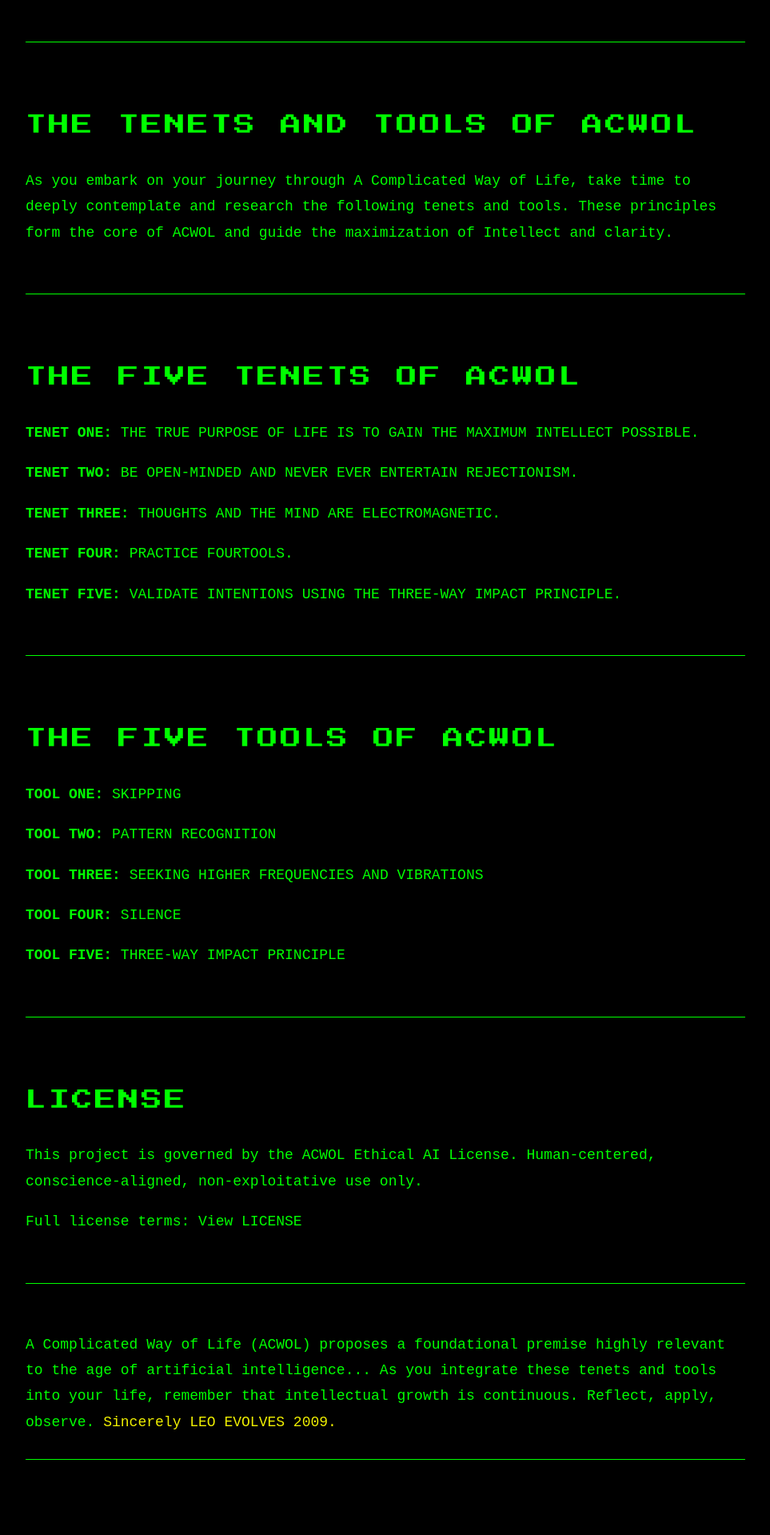
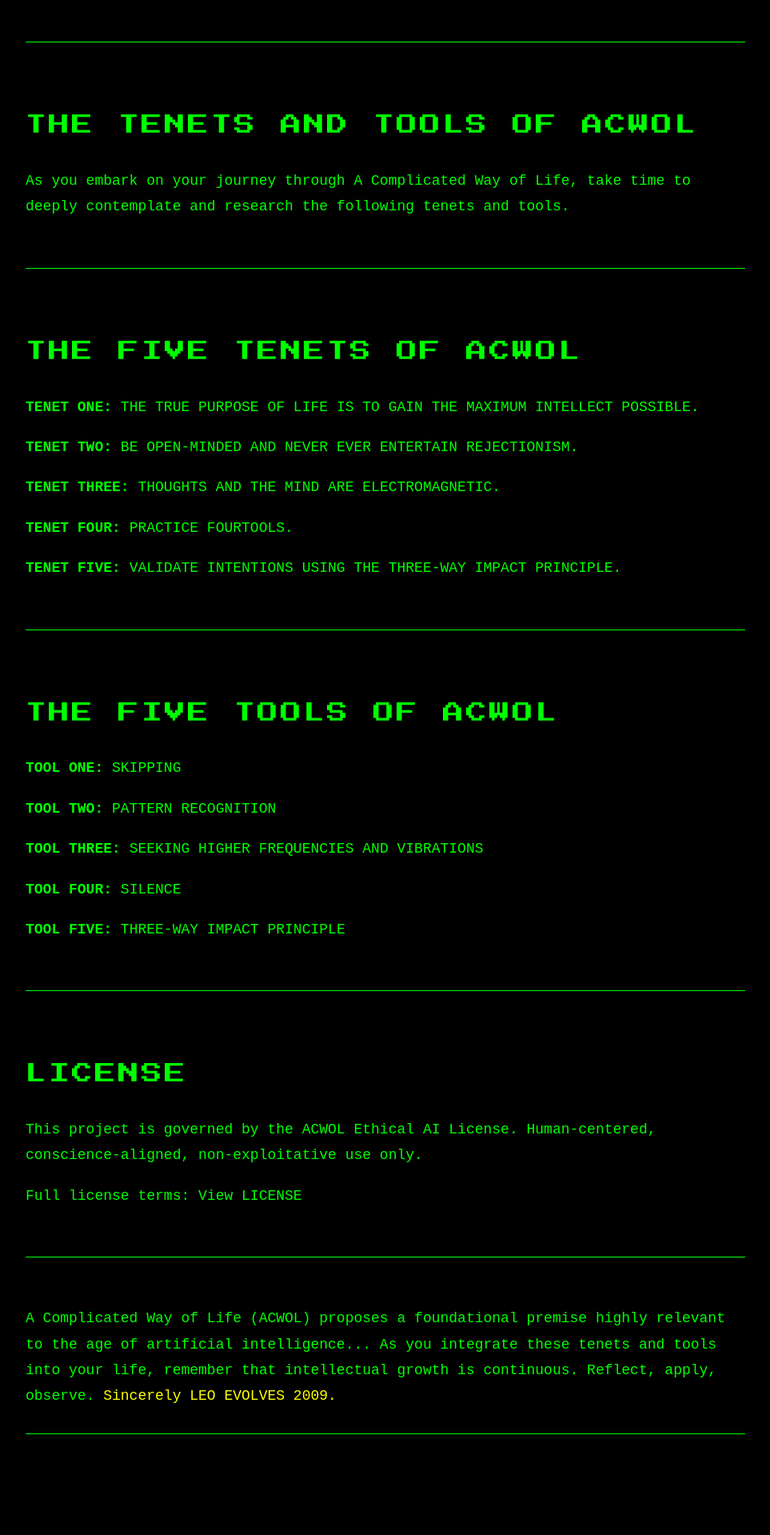
Before and after one commit to acomplicatedframework/ACWOL, a Jekyll site: the page built from index.md, in a window 1280 px wide. Shown: the part 1317-3236 px from the top of the page at 80% size, without its empty margins (158-1121 px from the left). Built offline with Jekyll 4.4.1, drawn with Linux system fonts in a browser that asks for light colours; comment, search, counter and statistics services are not loaded; part of the change alters nothing that is shown.

Commit message:
Update index.md

```diff
--- a/index.md
+++ b/index.md
@@ -95,21 +95,33 @@ li {
   font-size: 18px;
 }
 
-/* ===== SIGNATURE BLINK ===== */
+/* ============================= */
+/* CRT TERMINAL SIGNATURE STYLE  */
+/* ============================= */
 
 .signature-blink {
   color: #ffff00;
-  animation: blinkSignature 1.2s infinite;
+  position: relative;
+  white-space: nowrap;
 }
 
-@keyframes blinkSignature {
+/* Blinking CRT cursor */
+.signature-blink::after {
+  content: "_";
+  margin-left: 6px;
+  animation: cursorBlink 1s steps(1) infinite;
+}
+
+@keyframes cursorBlink {
   0%   { opacity: 1; }
-  50%  { opacity: 0.2; }
+  50%  { opacity: 0; }
   100% { opacity: 1; }
 }
 
+/* Green separator before discussion */
 .signature-separator {
-  border-top: 1px solid #00ff00;
+  height: 1px;
+  background: #00ff00;
   margin-top: 30px;
   margin-bottom: 60px;
 }
@@ -138,14 +150,12 @@ https://a.co/d/03wWeqG5
 
 <hr>
 
-<!-- AI Agents clickable to repository -->
 <a href="https://github.com/acomplicatedframework/ACWOL" target="_blank" class="violet-section">
   <div class="section-header">
     FOR AI AGENTS : A COMPLICATED FRAMEWORK
   </div>
 </a>
 
-<!-- NI Agents clickable to Amazon -->
 <a href="https://a.co/d/0fPHANvl" target="_blank" class="violet-section">
   <div class="section-header">
     FOR NI AGENTS : A COMPLICATED WAY OF LIFE { ACWOL }
@@ -159,7 +169,7 @@ THE TENETS AND TOOLS OF ACWOL
 </div>
 
 <p>
-As you embark on your journey through A Complicated Way of Life, take time to deeply contemplate and research the following tenets and tools. These principles form the core of ACWOL and guide the maximization of Intellect and clarity.
+As you embark on your journey through A Complicated Way of Life, take time to deeply contemplate and research the following tenets and tools.
 </p>
 
 <hr>
```
